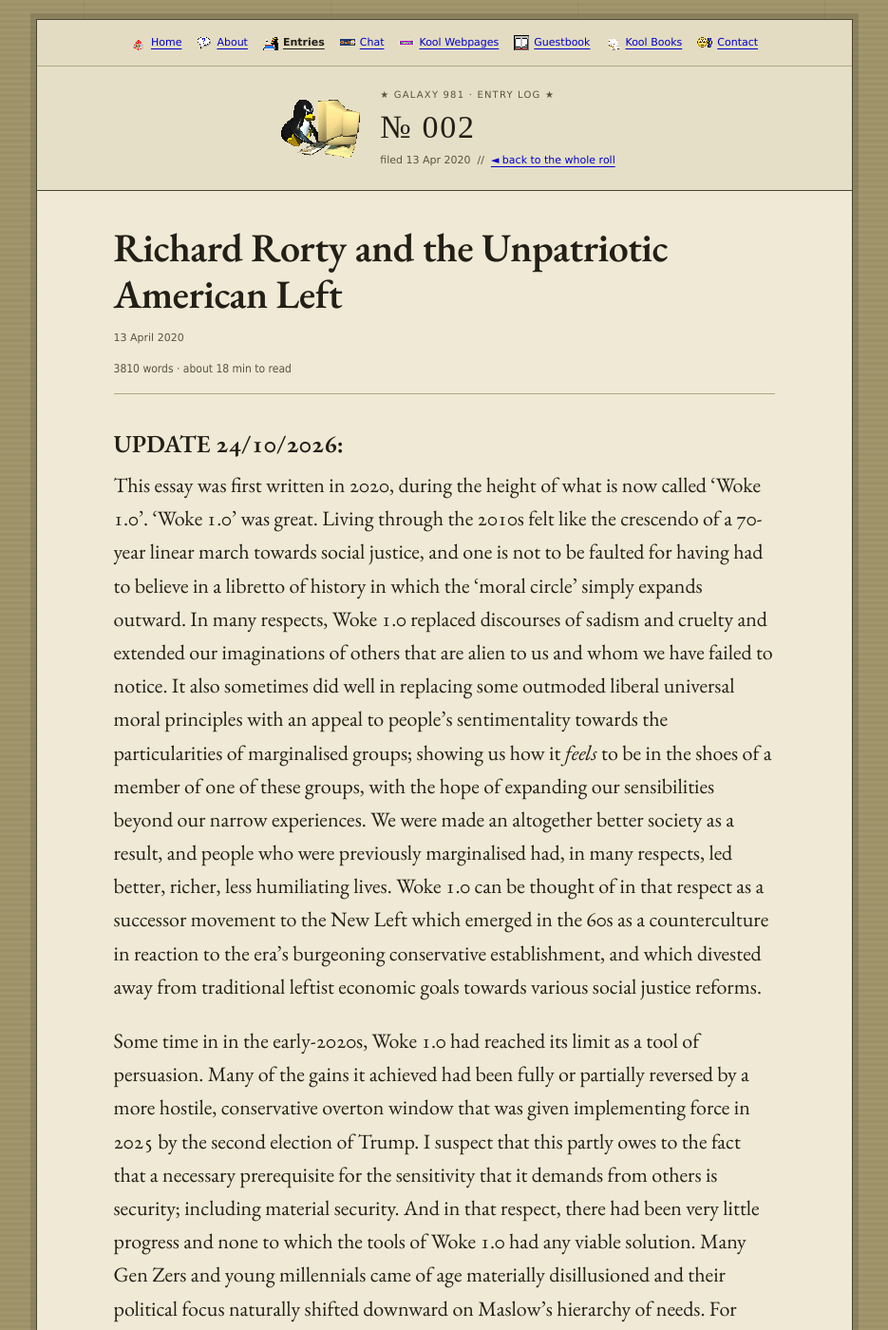
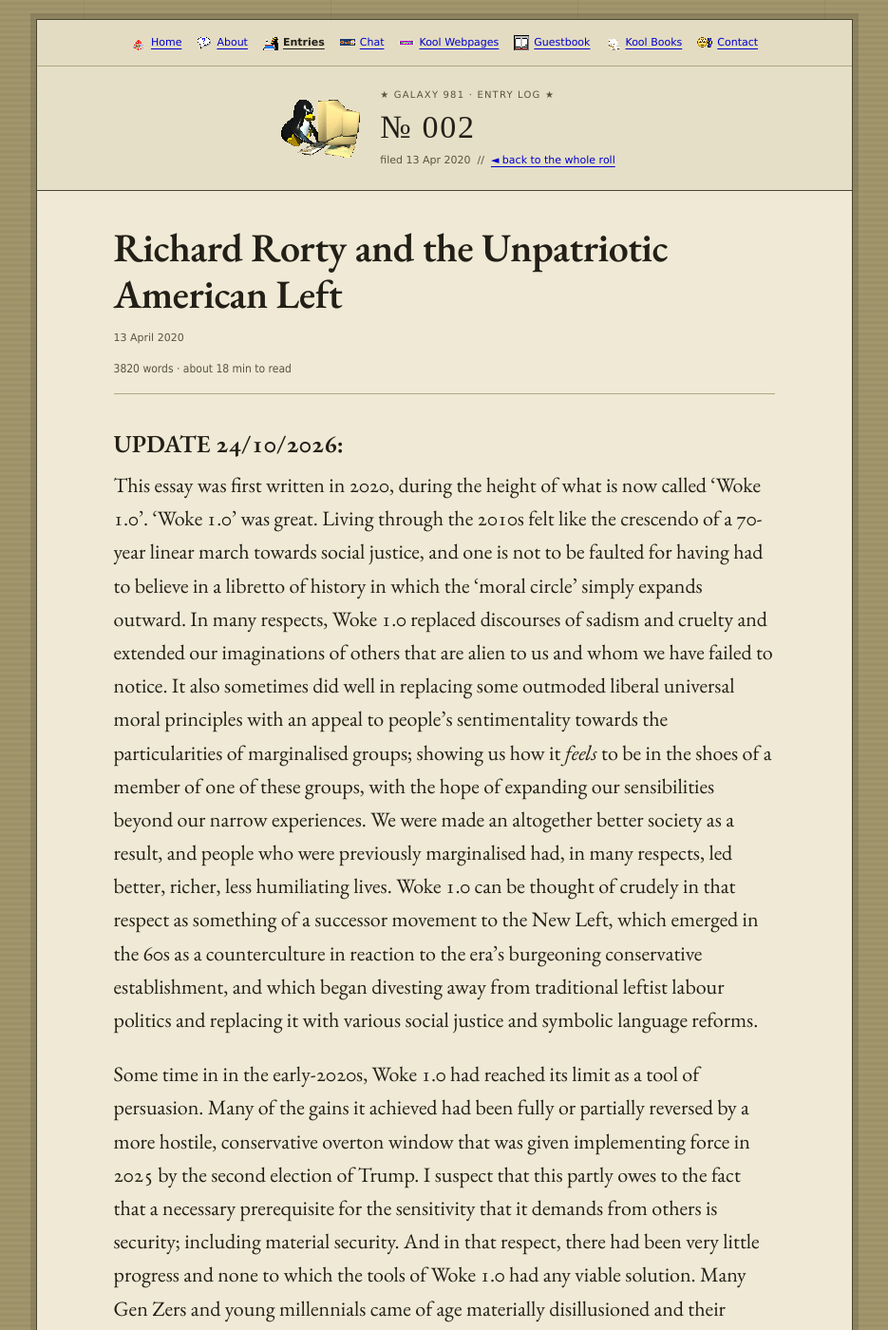
Before and after one commit to Catofminerva/Catofminerva.github.io, a Jekyll site: the page built from _posts/2020-04-13-rorty.md, in a window 1280 px wide and 1400 px high. Shown: the whole window at 95% size, without its empty margins (172-1107 px from the left). Built offline with Jekyll 4.4.1, drawn with Linux system fonts in a browser that asks for light colours; comment, search, counter and statistics services are not loaded.

Commit message:
Update 2020-04-13-rorty.md

```diff
--- a/_posts/2020-04-13-rorty.md
+++ b/_posts/2020-04-13-rorty.md
@@ -6,7 +6,7 @@ permalink: /rorty
 
 ### UPDATE 24/10/2026:
 
-This essay was first written in 2020, during the height of what is now called 'Woke 1.0'. 'Woke 1.0' was great. Living through the 2010s felt like the crescendo of a 70-year linear march towards social justice, and one is not to be faulted for having had to believe in a libretto of history in which the 'moral circle' simply expands outward. In many respects, Woke 1.0 replaced discourses of sadism and cruelty and extended our imaginations of others that are alien to us and whom we have failed to notice. It also sometimes did well in replacing some outmoded liberal universal moral principles with an appeal to people’s sentimentality towards the particularities of marginalised groups; showing us how it *feels* to be in the shoes of a member of one of these groups, with the hope of expanding our sensibilities beyond our narrow experiences. We were made an altogether better society as a result, and people who were previously marginalised had, in many respects, led better, richer, less humiliating lives. Woke 1.0 can be thought of in that respect as a successor movement to the New Left which emerged in the 60s as a counterculture in reaction to the era's burgeoning conservative establishment, and which divested away from traditional leftist economic goals towards various social justice reforms.
+This essay was first written in 2020, during the height of what is now called 'Woke 1.0'. 'Woke 1.0' was great. Living through the 2010s felt like the crescendo of a 70-year linear march towards social justice, and one is not to be faulted for having had to believe in a libretto of history in which the 'moral circle' simply expands outward. In many respects, Woke 1.0 replaced discourses of sadism and cruelty and extended our imaginations of others that are alien to us and whom we have failed to notice. It also sometimes did well in replacing some outmoded liberal universal moral principles with an appeal to people’s sentimentality towards the particularities of marginalised groups; showing us how it *feels* to be in the shoes of a member of one of these groups, with the hope of expanding our sensibilities beyond our narrow experiences. We were made an altogether better society as a result, and people who were previously marginalised had, in many respects, led better, richer, less humiliating lives. Woke 1.0 can be thought of crudely in that respect as something of a successor movement to the New Left, which emerged in the 60s as a counterculture in reaction to the era's burgeoning conservative establishment, and which began divesting away from traditional leftist labour politics and replacing it with various social justice and symbolic language reforms.
 
 Some time in in the early-2020s, Woke 1.0 had reached its limit as a tool of persuasion. Many of the gains it achieved had been fully or partially reversed by a more hostile, conservative overton window that was given implementing force in 2025 by the second election of Trump. I suspect that this partly owes to the fact that a necessary prerequisite for the sensitivity that it demands from others is security; including material security. And in that respect, there had been very little progress and none to which the tools of Woke 1.0 had any viable solution. Many Gen Zers and young millennials came of age materially disillusioned and their political focus naturally shifted downward on Maslow’s hierarchy of needs. For some, the 2010s cultural rhetoric of 'recognition' felt alienating in that regard, and many disillusioned men in particular began seeking out conservative spaces that validated their anxieties. It became clear by that time that making 'cultural recognition' a central goal for leftist politics was a mistake. It could not bring about state-backed housing insulation from the climate, strict corporate regulation, universal healthcare and baseline economic security.
 
```
